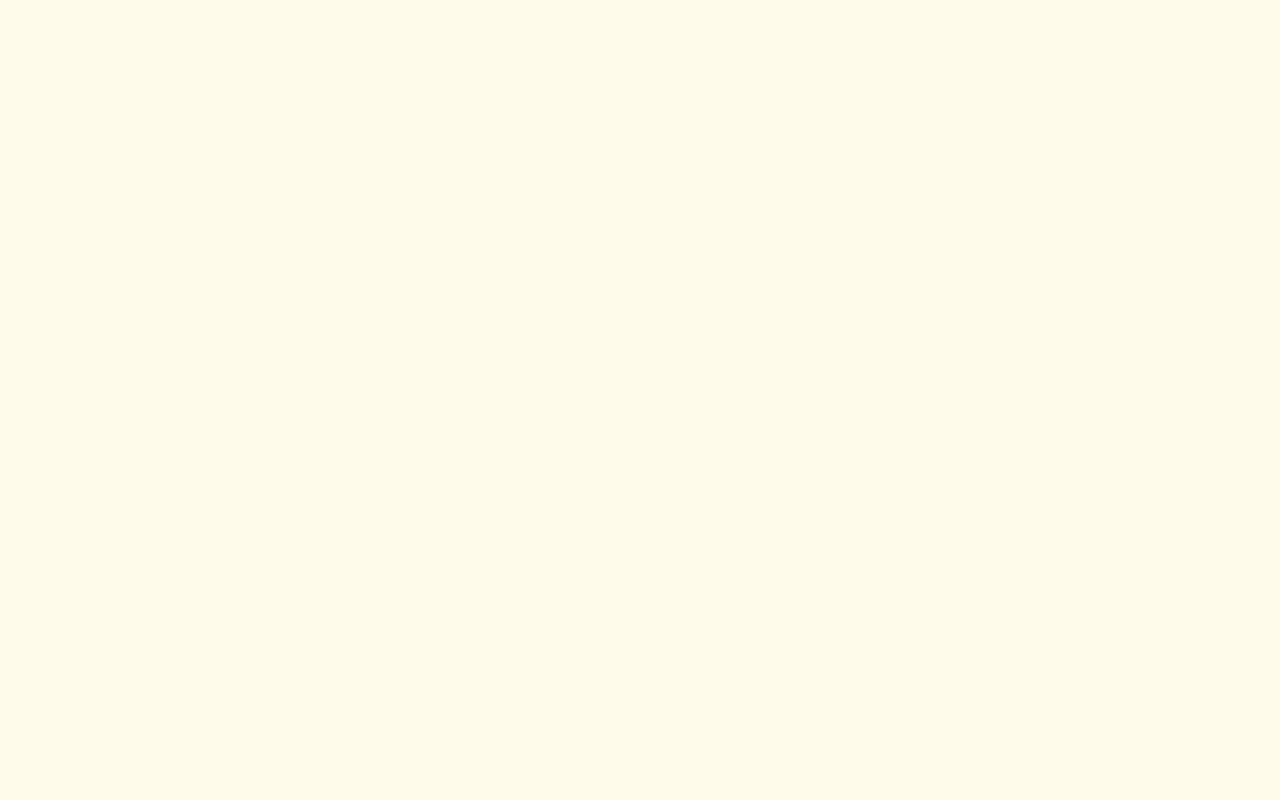
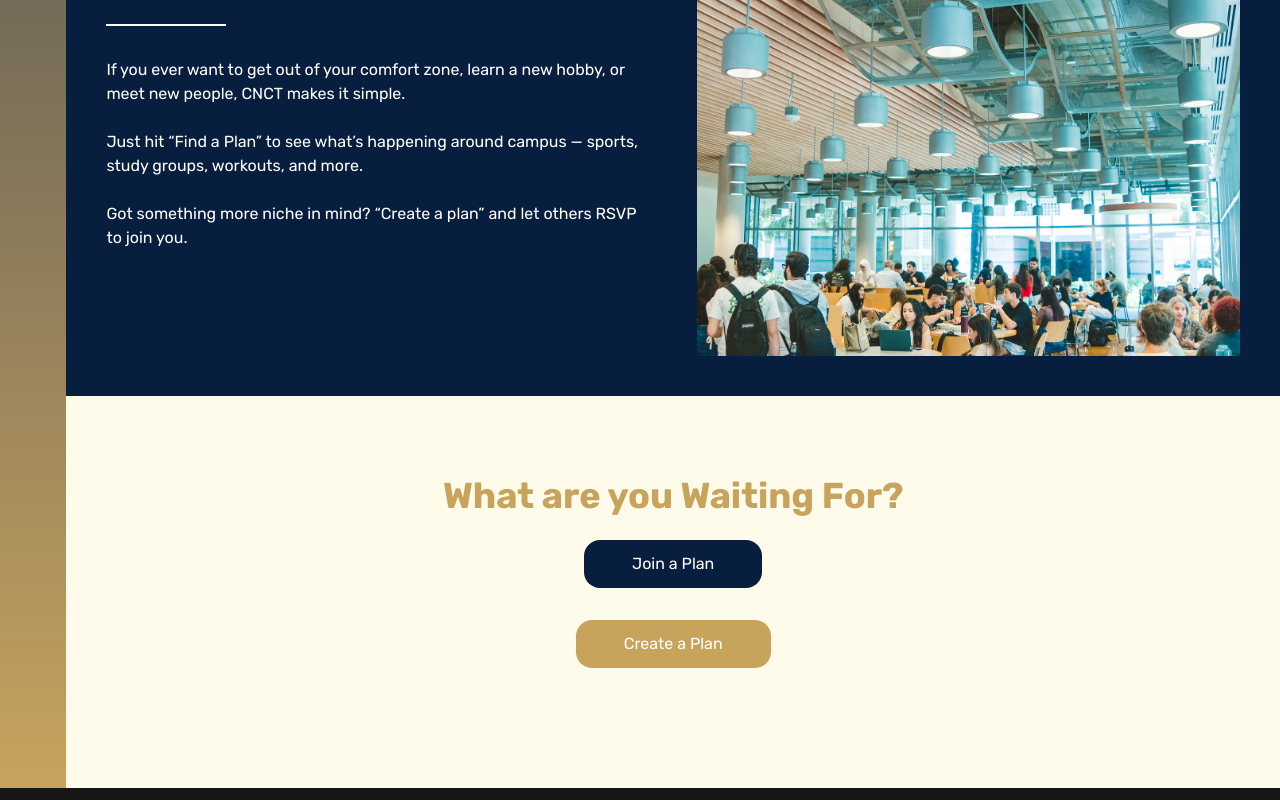
Before and after one commit to duranmichael681/cnct, a React (Vite) app: page /landing in a window 1280 px wide. Before the commit this address had no page. Shown: the part 1130-1930 px from the top of the page. Before the commit the page ends 800 px from the top, so only its background shows below. Built offline with nearby package versions, Linux system fonts and the light colour scheme.

Commit message:
Landing page links working

```diff
--- a/src/App.tsx
+++ b/src/App.tsx
@@ -1,5 +1,6 @@
 import { Routes, Route, Navigate } from 'react-router-dom'
 import Home from './pages/Home/home'
+import Landing from './pages/Landing/landing'
 import SignUp from './auth/Signup'
 
 import MobileNavBar from './pages/Home/Navbars/MobileNavBar'
@@ -11,6 +12,7 @@ export default function App() {
     <Routes>
       <Route path='/MobileNav' element={<MobileNavBar />}></Route>
       <Route path='/' element={<SignUp />} />
+      <Route path='/landing' element={<Landing />} />
       <Route path='/Signin' element={<SignIn />} />
       <Route path='/Home' element={<Home />} />
     </Routes>
--- /dev/null
+++ b/src/pages/Landing/landing.tsx
@@ -0,0 +1,82 @@
+import '../../index.css'
+import { Link } from 'react-router-dom'
+import SideBar from '../../components/SideBar'
+import Footer from '../../components/Footer'
+
+export default function LandingPage() {
+  return (
+    <>
+    <div className='bg-[var(--background)] flex'>
+        <SideBar/>
+        <div className='py-10 w-full'>
+          <h2 className='pl-10 text-4xl font-black'>CNCT</h2>
+
+          <div className='my-4 pl-10 grid grid-cols-2 gap-4'>
+            <div className='flex flex-col gap-4 justify-center'>
+              <p className='text-4xl'>Welcome to</p>
+              <h1 className='font-black text-6xl'>CNCT!</h1>
+              <hr className='w-[120px] border-[var(--tertiary)] border-1' />
+              <p className='font-light'>Join activities, sports, events and more.</p>
+              <Link to="/Signin" className='inline-block bg-[var(--tertiary)] max-w-80 text-white py-3 px-12 rounded-2xl rounded-tr-4xl text-center'>
+                Get Started Now
+              </Link>
+            </div>
+            <figure>
+              <img className='rounded-bl-4xl rounded-tl-4xl' src="/src/assets/hero.jpg" alt="" />
+            </figure>
+          </div>
+
+          <div className='p-10'>
+            <h2 className='text-[var(--tertiary)] text-3xl font-bold'>What is CNCT?</h2>
+            <div className='grid grid-cols-2 gap-12 py-4'>
+              <figure>
+                <img className='rounded-br-4xl h-100 object-cover object-center' src="/src/assets/image1.jpg" alt="What is CNCT?" />
+              </figure>
+              <div className='flex flex-col gap-12 pr-4'>
+                <figure className='w-20'>
+                  <img src="/src/assets/linkChain.gif" alt="" />
+                </figure>
+                <hr className='w-[120px] border-[var(--tertiary)] border-1' />
+                <p>CNCT shorter for connect is a website where FIU students can easily create and join plans — from volleyball or running to sparring and study groups. Each plan has a messaging thread for quick coordination and a “Who’s Going” list so everyone knows who’s in. </p>
+              </div>
+            </div>
+          </div>
+
+          <div className='bg-[var(--secondary)] w-full grid grid-cols-2 gap-12 text-white p-10'>
+            <div className='flex flex-col gap-8'>
+              <h2 className='text-3xl font-bold'>How it Works</h2>
+              <hr className='w-[120px] border-white border-1' />
+              <p>
+                If you ever want to get out of your comfort zone, learn a new hobby, or meet new
+                people, CNCT makes it simple. <br /><br />
+
+                Just hit “Find a Plan” to see what’s happening around campus — sports, study groups,
+                workouts, and more. <br /><br />
+
+                Got something more niche in mind? “Create a plan” and let others RSVP to join you.
+              </p>
+            </div>
+            <figure>
+              <img className='h-100 object-cover rounded-tl-4xl bg-bottom-left object-center' src="/src/assets/how-it-works.jpg" alt="How it Works" />
+            </figure>
+          </div>
+
+          <div className='text-center p-20'>
+            <h2 className='text-[var(--tertiary)] font-bold text-4xl'>What are you Waiting For?</h2>
+            <div className='flex flex-col gap-2 items-center'>
+              <Link to="/Signin" className='mt-6 bg-[var(--secondary)] max-w-80 text-white py-3 px-12 rounded-2xl'>
+                  Join a Plan
+              </Link>
+              <Link to="/Signin" className='mt-6 bg-[var(--tertiary)] max-w-80 text-white py-3 px-12 rounded-2xl'>
+                  Create a Plan
+              </Link>
+            </div>
+          </div>
+
+        </div>
+        {/* <SignUp /> */}
+    </div>
+    <Footer/>
+    </>
+  )
+}
```
